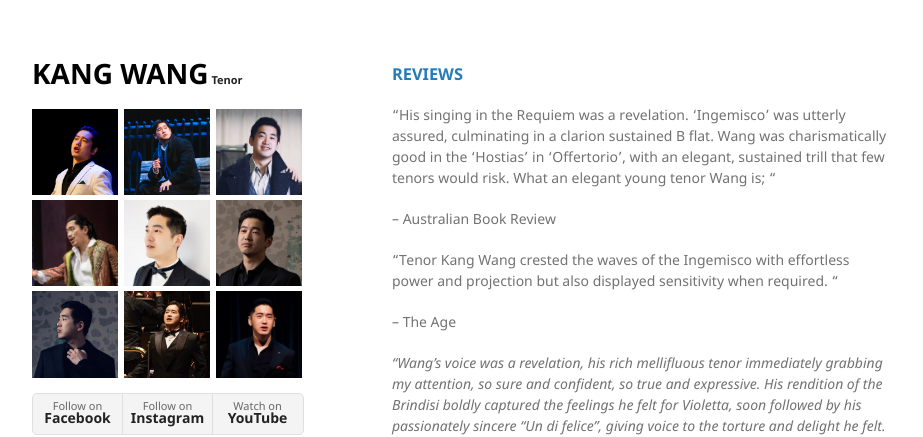
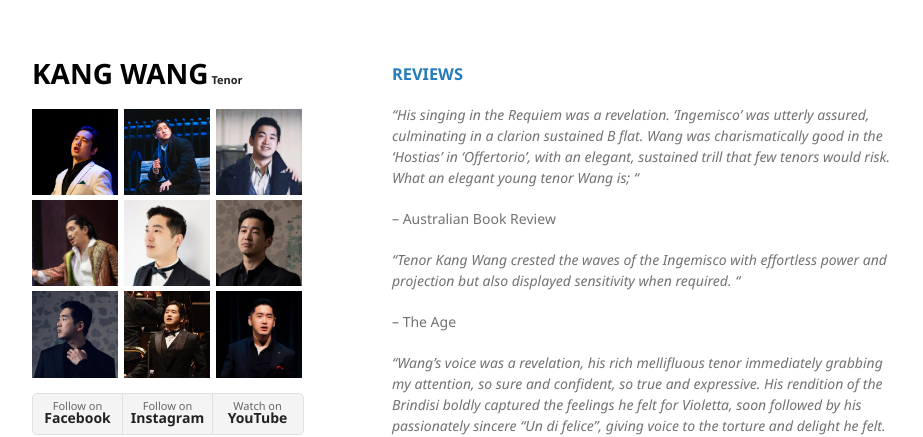
Before and after one commit to kwopera/kwt, a Jekyll site: the page built from reviews.md, in a window 1280 px wide. Shown: the top 437 px of the page, without its empty margins (178-1101 px from the left). Built offline with Jekyll 4.4.1, drawn with Linux system fonts in a browser that asks for light colours; our own code applies the rules of GitHub Pages for plain Markdown files.

```diff
--- a/reviews.md
+++ b/reviews.md
@@ -1,10 +1,10 @@
 <h3 id="reviews"><a href="{{ "/reviews.html" | absolute_url }}#reviews">REVIEWS</a></h3>
 <br/>
-“His singing in the Requiem was a revelation. ‘Ingemisco’ was utterly assured, culminating in a clarion sustained B flat. Wang was charismatically good in the ‘Hostias’ in ‘Offertorio’, with an elegant, sustained trill that few tenors would risk. What an elegant young tenor Wang is; “
+_“His singing in the Requiem was a revelation. ‘Ingemisco’ was utterly assured, culminating in a clarion sustained B flat. Wang was charismatically good in the ‘Hostias’ in ‘Offertorio’, with an elegant, sustained trill that few tenors would risk. What an elegant young tenor Wang is; “_
 
 -- Australian Book Review
 
-"Tenor Kang Wang crested the waves of the Ingemisco with effortless power and projection but also displayed sensitivity when required. "
+_"Tenor Kang Wang crested the waves of the Ingemisco with effortless power and projection but also displayed sensitivity when required. "_
 
 -- The Age
 
```
